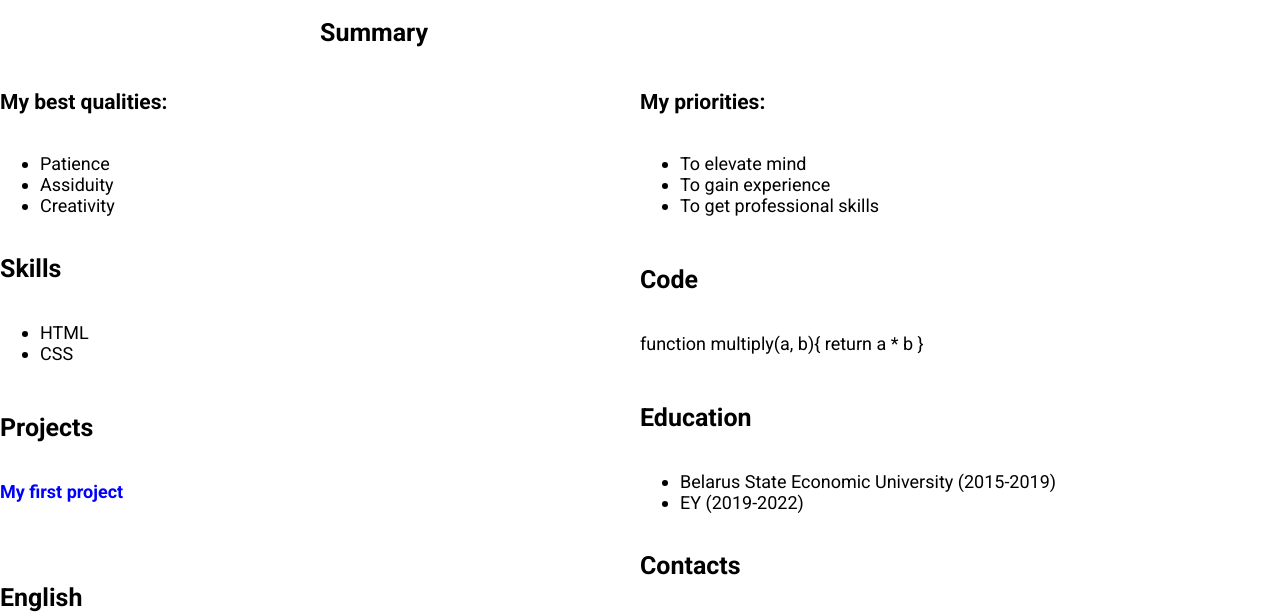
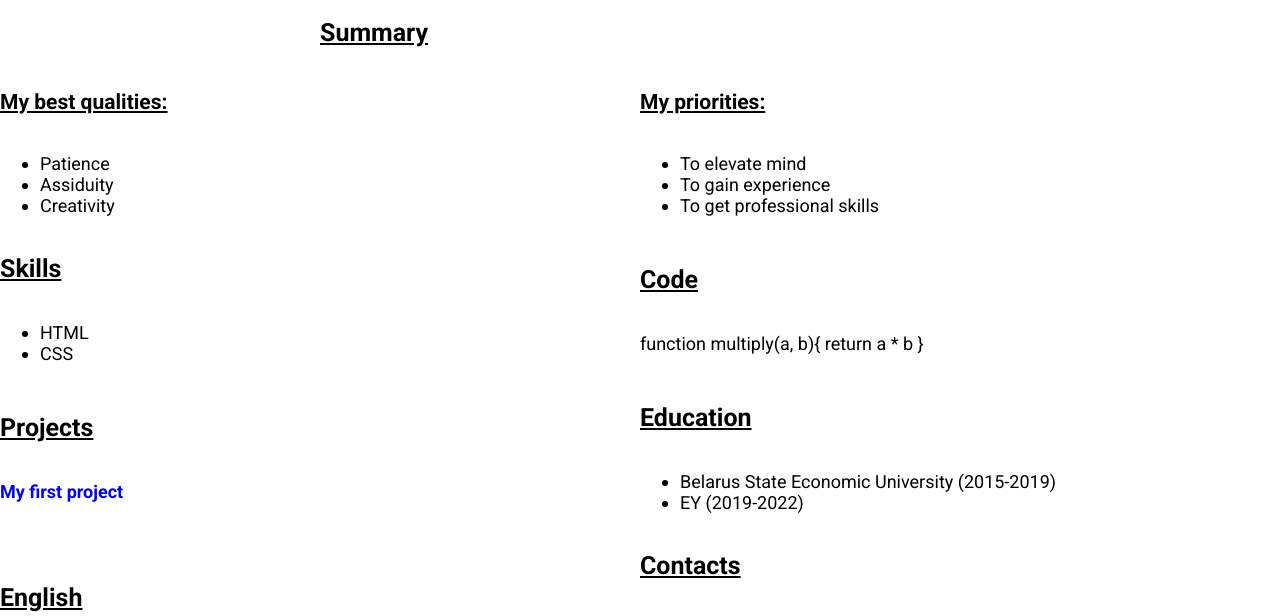
Before and after one commit to ngritskov/rsschool-cv, a plain HTML site: page index.html in a window 1280 px wide. Shown: the part 303-919 px from the top of the page. Drawn offline with Linux system fonts and the light colour scheme.

Commit message:
fix: change header

```diff
--- a/index.html
+++ b/index.html
@@ -26,7 +26,7 @@
   <main>
     <div class="container">
     <section class="center section">
-        <h1 class="section.title">Nikita Gritskov</h1>
+        <h1>Nikita Gritskov</h1>
         <p>Hello! Welcome to my CV. I started my journey to front-end.</p>
     </section>
     <section >
@@ -34,11 +34,11 @@
     </section>
     </div>
     <section class="center section" id="summary">
-        <h2 class="section.title">Summary</h2>
+        <h2 class="section-title">Summary</h2>
         </section>
     <div class="container">
     <section class="section">
-        <h3 class="section.title">My best qualities:</h3>
+        <h3 class="section-title">My best qualities:</h3>
         <ul>
             <li>Patience</li>
             <li>Assiduity</li>
@@ -46,7 +46,7 @@
           </ul>
     </section>
     <section class="section">
-        <h3 class="section.title">My priorities:</h3>
+        <h3 class="section-title">My priorities:</h3>
         <ul>
             <li>To elevate mind</li>
             <li>To gain experience</li>
@@ -56,24 +56,24 @@
     </div>
     <div class="container">
     <section class="section" id="skills">
-        <h2 class="section.title">Skills</h2>
+        <h2 class="section-title">Skills</h2>
         <ul>
             <li>HTML</li>
             <li>CSS</li>
         </ul>
     </section>
     <section class="section" id="code">
-        <h2 class="section.title">Code</h2>
+        <h2 class="section-title">Code</h2>
         <p><span>function multiply(a, b){ return a * b }</span></p>
     </section>
     </div>
     <div class="container">
     <section class="section" id="projects">
-        <h2 class="section.title">Projects</h2>
+        <h2 class="section-title">Projects</h2>
         <p><a href="https://ngritskov.github.io/rsschool-cv/cv">My first project</a></span></p>
     </section>
     <section class="section" id="education">
-        <h2 class="section.title">Education</h2>
+        <h2 class="section-title">Education</h2>
         <ul>
             <li>Belarus State Economic University (2015-2019)</li>
             <li>EY (2019-2022)</li>
@@ -82,11 +82,11 @@
     </div>
     <div class="container">
     <section class="section" id="english">
-        <h2 class="section.title">English</h2>
+        <h2 class="section-title">English</h2>
         <p>B1 (Intermediate)</p>
     </section>
     <section class="section" id="contacts">
-        <h2 class="section.title">Contacts</h2>
+        <h2 class="section-title">Contacts</h2>
        <ul>
         <li><span style="font-weight: bold";>Discord (Github):</span> Nikita.Gritskov (@ngritskov)</li>
             <li><span style="font-weight: bold";>Telegram:</span> @Nekkitor</li>
--- a/style.css
+++ b/style.css
@@ -9,6 +9,7 @@ h1 {
 }
 h2 {
     font-size: 25px;
+    text-decoration: none;
     }
 a {
     color: blue;
@@ -66,8 +67,8 @@ footer {
 .nav-link:hover{
     color: blue;
 }
-.section.title{
-    text-decoration-style: underline;
+.section-title{
+    text-decoration: underline;
 }
 .section{
     display: flex;
```
